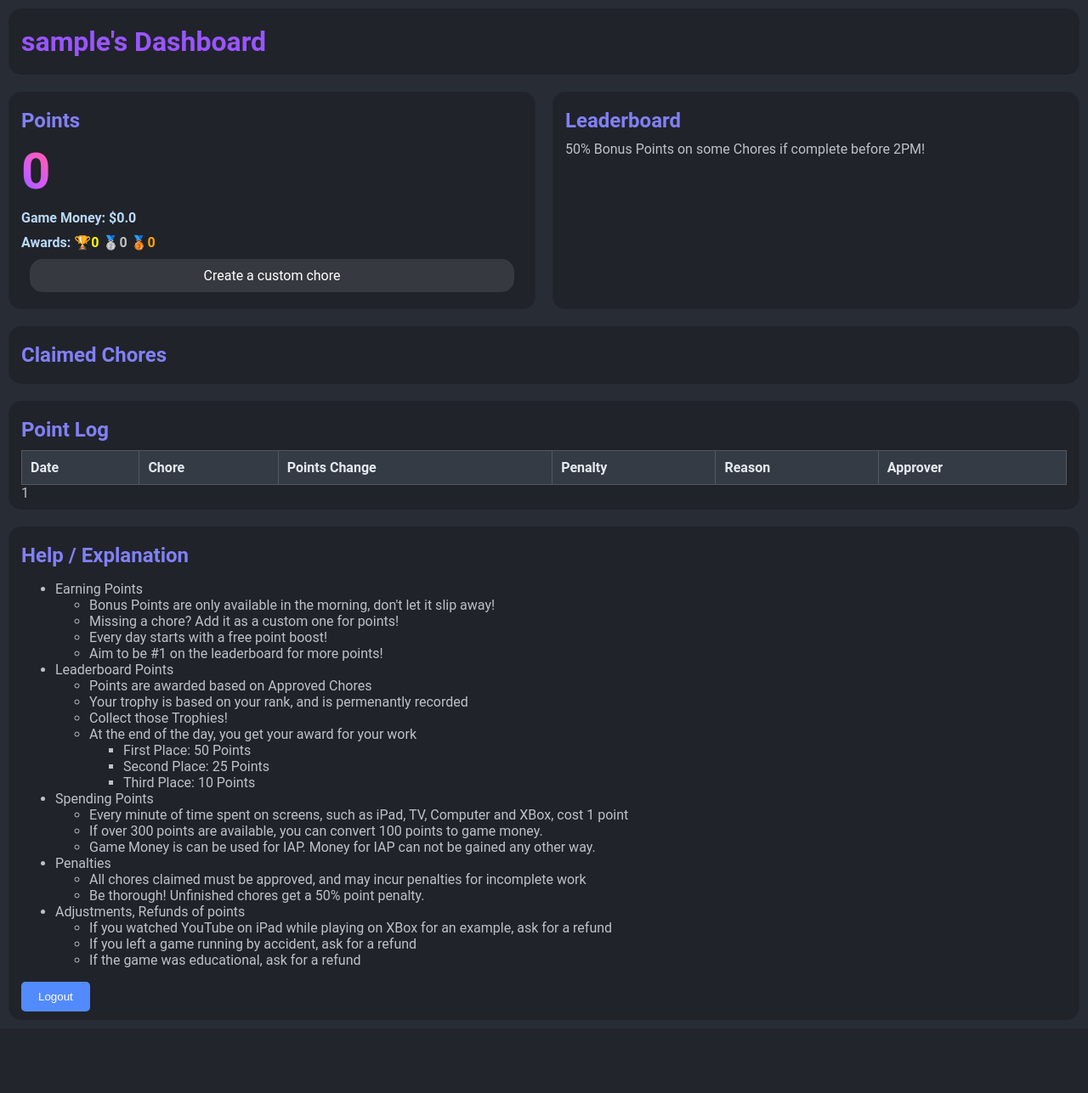
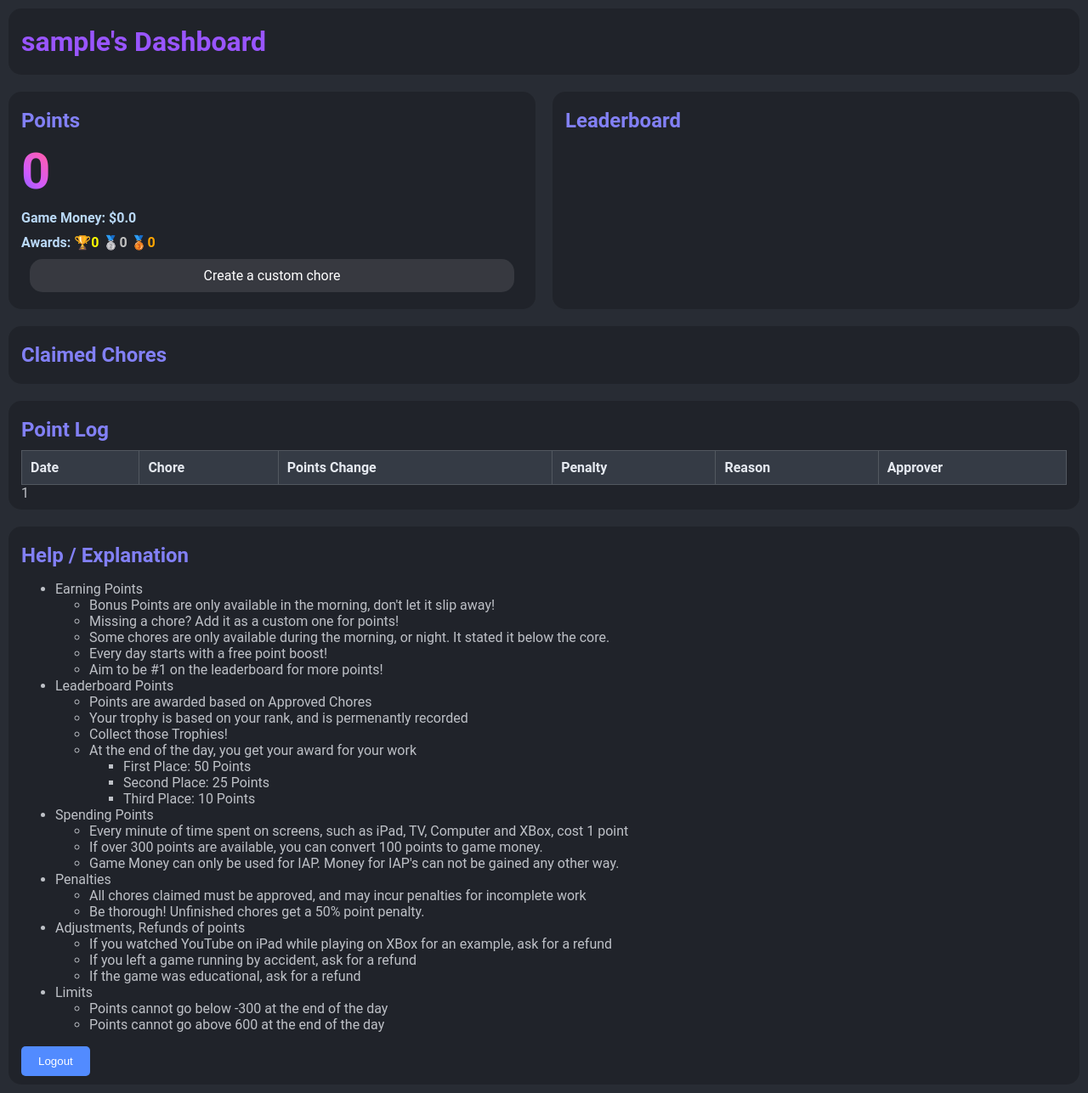
Before and after one commit to emmertex/chore_app, a Django app: page /child_profile/ in a window 1280 px wide. Shown: the whole page at 85% size. Before the commit the page ends 1191 px from the top, so only its background shows below. Run offline with Django 5.2, Linux system fonts and the light colour scheme; the visitor is signed in with stand-in values (Sample User, id 1); data comes from the database, SQL or seed files in the repository; data that the repository does not hold is empty.

Commit message:
Update child profile to be more dynamic and better formatted

```diff
--- a/chore_app/templates/child_profile.html
+++ b/chore_app/templates/child_profile.html
@@ -12,6 +12,7 @@
 
 <body>
     <div class="container">
+        {% load extra_filters %}
 
         <div class="bigblock">
             <h1> {{ user.username }}'s Dashboard</h1>
@@ -57,12 +58,8 @@
                 Leaderboard
                 {% endif %}
             </h2>
-            {% if bonus %}
-            50% Bonus Points on some Chores if complete before 2PM!
-            {% endif %}
 
             {% if chores %}
-            {% load extra_filters %}
             {% for chore in chores %}
             {% if chore not in claimed_chores %}
             <div class="innerBlock" onclick="window.location.href='{% url 'claim_chore' chore.pk %}'">
@@ -84,13 +81,18 @@
             {% empty %}
             <div class="innerBlock" onclick="window.location.href='{% url 'claim_chore' chore.pk %}'">
                 <div class="buttonContainer">
-                        <div class="choreLeft">{{ chore.name }} <div class="small-text description">
+                    <div class="choreLeft">{{ chore.name }}
+                        <div class="small-text description">
                             {{ chore.comment }}
                         </div>
                         <div class="small-text time">
                             {% if chore.availableTime < 0 %}
                                 Available Before {{ chore.availableTime|abs_filter }}:00
                             {% endif %}
+                            {% if bonus %}
+                                Bonus expires 14:00
+                            {% endif %}
+                        </div>
                     </div>
                     <div class="choreRight">{{ chore.points }} {% if chore.earlyBonus and bonus %} + {{ chore.points|halve }} {% endif %}</div>
                 </div>
@@ -116,9 +118,8 @@
             <div class="innerBlock approved">
             {% endif %}
                 <div class="buttonContainer">
-                                <div class="choreLeft">{{ cchore.choreName }} <div class="small-text description">
-                                        {{ cchore.comment }}
-                                    </div>
+                    <div class="choreLeft">{{ cchore.choreName }}
+                        <div class="small-text description">{{ cchore.comment }}</div>
                     </div>
                     {% if cchore.approved > 0 %}
                     <div class="choreRightClaimed">Approved for {{ cchore.approved }}</div>
@@ -127,7 +128,6 @@
                     {% endif %}
                 </div>
             </div>
-
             {% endfor %}
         </div>
 
@@ -173,8 +173,6 @@
                     {% endif %}
                 </span>
             </div>
-
-
         </div>
 
         <div class="bigblock">
@@ -184,6 +182,7 @@
                 <ul>
                     <li>Bonus Points are only available in the morning, don't let it slip away!</li>
                     <li>Missing a chore? Add it as a custom one for points!</li>
+                    <li>Some chores are only available during the morning, or night.  It stated it below the core.</li>
                     <li>Every day starts with a free point boost!</li>
                     <li>Aim to be #1 on the leaderboard for more points!</li>
                 </ul>
@@ -194,31 +193,32 @@
                     <li>Collect those Trophies!</li>
                     <li>At the end of the day, you get your award for your work</li>
                     <ul>
-                                    <li>First Place: 50 Points</li>
-                                    <li>Second Place: 25 Points</li>
-                                    <li>Third Place: 10 Points</li>
+                        <li>First Place: {{ leaderboard_awards }} Points</li>
+                        <li>Second Place: {{ leaderboard_awards|halve }} Points</li>
+                        <li>Third Place: {{ leaderboard_awards|fifth }} Points</li>
                     </ul>
                 </ul>
                 <li>Spending Points</li>
                 <ul>
-                                <li>Every minute of time spent on screens, such as iPad, TV, Computer and XBox, cost 1
-                                    point</li>
-                                <li>If over 300 points are available, you can convert 100 points to game money.</li>
-                                <li>Game Money is can be used for IAP. Money for IAP can not be gained any other way.
-                                </li>
+                    <li>Every minute of time spent on screens, such as iPad, TV, Computer and XBox, cost 1 point</li>
+                    <li>If over {{ max_points|halve }} points are available, you can convert 100 points to game money.</li>
+                    <li>Game Money can only be used for IAP. Money for IAP's can not be gained any other way.</li>
                 </ul>
                 <li>Penalties</li>
                 <ul>
-                                <li>All chores claimed must be approved, and may incur penalties for incomplete work
-                                </li>
-                                <li>Be thorough! Unfinished chores get a 50% point penalty.</li>
+                    <li>All chores claimed must be approved, and may incur penalties for incomplete work</li>
+                    <li>Be thorough! Unfinished chores get a {{incomplete_chores_penalty}}% point penalty.</li>
                 </ul>
                 <li>Adjustments, Refunds of points</li>
                 <ul>
-                                <li>If you watched YouTube on iPad while playing on XBox for an example, ask for a
-                                    refund</li>
+                    <li>If you watched YouTube on iPad while playing on XBox for an example, ask for a refund</li>
                     <li>If you left a game running by accident, ask for a refund</li>
                     <li>If the game was educational, ask for a refund</li>
+                </ul>
+                <li>Limits</li>
+                <ul>
+                    <li>Points cannot go below {{ min_points }} at the end of the day</li>
+                    <li>Points cannot go above {{ max_points }} at the end of the day</li>
                 </ul>
 
             </ul>
@@ -227,8 +227,6 @@
                 <button type="submit">Logout</button>
             </form>
         </div>
-
     </div>
 </body>
-
 </html>
--- a/chore_app/templatetags/extra_filters.py
+++ b/chore_app/templatetags/extra_filters.py
@@ -10,6 +10,12 @@ def halve(value):
     except (ValueError, TypeError):
         return str(int(value))
 
+@register.filter(name='fifth')
+def fifth(value):
+    try:
+        return str(int(value / 5))
+    except (ValueError, TypeError):
+        return str(int(value))
 
 @register.filter(name='abs_filter')
 def abs_filter(value):
--- a/chore_app/views.py
+++ b/chore_app/views.py
@@ -134,6 +134,8 @@ def child_profile(request):
         ~Q(availableTime__exact=0)
     )
 
+    settings = {setting.key: setting.value for setting in models.Settings.objects.all()}
+
     context = {
         'minimum_points': models.Settings.objects.get(key='max_points').value / 2,
         'pocket_money': request.user.pocket_money / 100,
@@ -143,7 +145,11 @@ def child_profile(request):
         'chores': filtered_chores,
         'chore_points': chore_points,
         'point_logs': page_obj,  # Use the paginated page_obj instead of the original queryset
-        'claimed_chores': claimed_chores
+        'claimed_chores': claimed_chores,
+        'max_points': settings['max_points'],
+        'min_points': settings['min_points'],
+        'leaderboard_awards': settings['leaderboard_awards'],
+        'incomplete_chores_penalty': settings['incomplete_chores_penalty'],
     }
     response = render(request, 'child_profile.html', context)
     response['Cache-Control'] = 'no-cache, no-store, must-revalidate'
```
Lines whose indentation alone changed are shown as unchanged.
